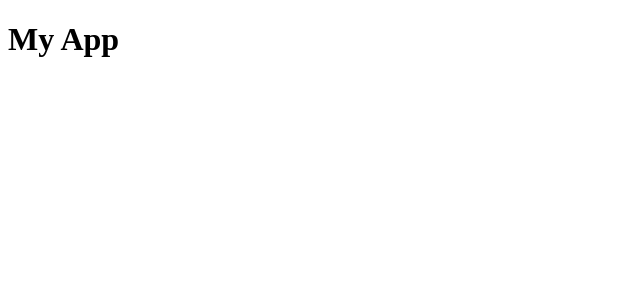
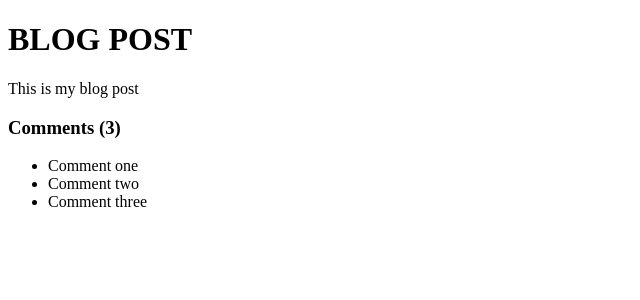
Before and after one commit to energyshock/feedback-app, a React (Create React App) app: page / in a window 1280 px wide. Shown: the top 300 px of the page, without its empty margins (0-640 px from the left). Built offline with nearby package versions, Linux system fonts and the light colour scheme.

Commit message:
10. Dynamic Values & LIsts in JSX

```diff
--- a/src/App.js
+++ b/src/App.js
@@ -1,9 +1,26 @@
 import React from 'react';
 
 function App() {
+  const title = 'Blog Post';
+  const body = 'This is my blog post';
+  const comments = [
+    { id: 1, text: 'Comment one' },
+    { id: 2, text: 'Comment two' },
+    { id: 3, text: 'Comment three' },
+  ];
+
   return (
     <div className="container">
-      <h1>My App</h1>
+      <h1>{title.toUpperCase()}</h1>
+      <p>{body}</p>
+      <div className="comments">
+        <h3>Comments ({comments.length})</h3>
+        <ul>
+          {comments.map((comment, index) => (
+            <li key={index}>{comment.text}</li>
+          ))}
+        </ul>
+      </div>
     </div>
   );
 }
```
